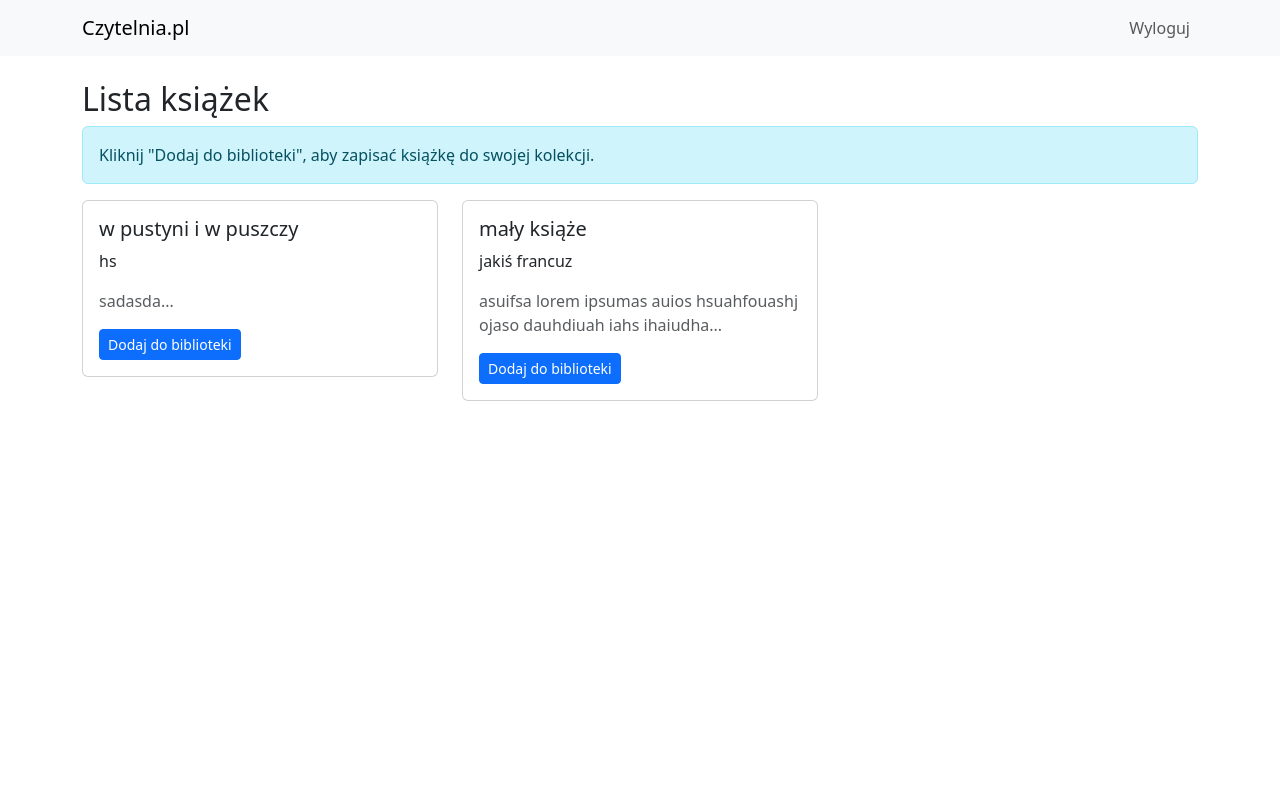
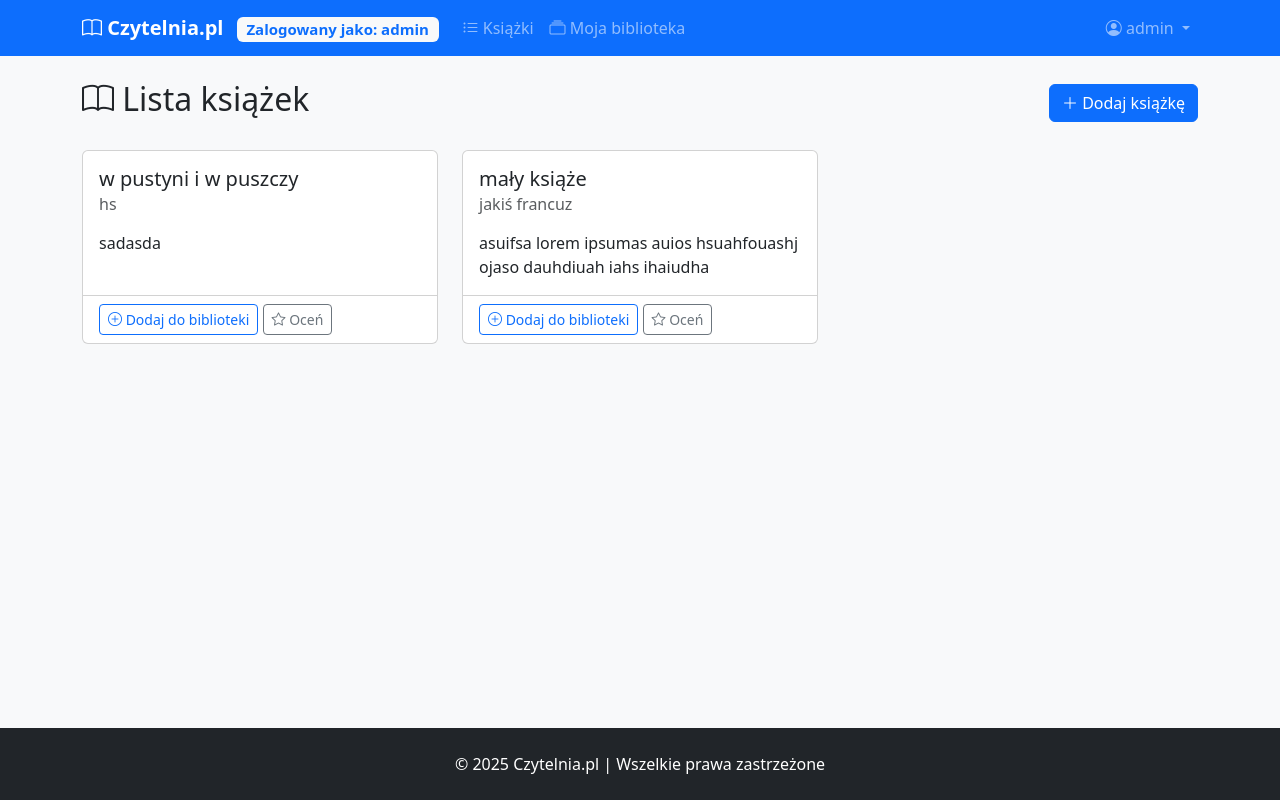
Before and after one commit to esnuter/czytelnia, a Flask app: page /books in a window 1280 px wide. Run offline with Flask 3, Linux system fonts and the light colour scheme; a user stored in the database is signed in.

Commit message:
Modernize UI with Bootstrap 5, add icons and improve layout

```diff
--- a/app.py
+++ b/app.py
@@ -75,8 +75,11 @@ def logout():
     return redirect(url_for('login'))
 
 @app.route('/')
+@app.route('/')
 def home():
-    return "Witaj w Czytelnia.pl!"  #
+    if current_user.is_authenticated:
+        return redirect(url_for('book_list'))
+    return render_template('home.html')
 
 @app.route('/add_book', methods=['GET', 'POST'])
 @login_required
--- a/templates/base.html
+++ b/templates/base.html
@@ -3,38 +3,111 @@
 <head>
     <meta charset="UTF-8">
     <meta name="viewport" content="width=device-width, initial-scale=1.0">
-    <title>Czytelnia.pl</title>
+    <title>Czytelnia.pl - {% block title %}{% endblock %}</title>
     <link href="https://cdn.jsdelivr.net/npm/bootstrap@5.3.0/dist/css/bootstrap.min.css" rel="stylesheet">
+    <link rel="stylesheet" href="https://cdn.jsdelivr.net/npm/bootstrap-icons@1.10.0/font/bootstrap-icons.css">
+    <style>
+        .book-card {
+            transition: transform 0.2s;
+        }
+        .book-card:hover {
+            transform: scale(1.03);
+        }
+        .navbar-brand {
+            font-weight: 700;
+        }
+        .status-badge {
+            font-size: 0.8rem;
+        }
+    </style>
 </head>
-<body>
-    <nav class="navbar navbar-expand-lg navbar-light bg-light">
+<body class="d-flex flex-column min-vh-100 bg-light">
+    <nav class="navbar navbar-expand-lg navbar-dark bg-primary mb-4">
         <div class="container">
-            <a class="navbar-brand" href="{{ url_for('home') }}">Czytelnia.pl</a>
-            <div class="navbar-nav">
+            <a class="navbar-brand" href="{{ url_for('home') }}">
+                <i class="bi bi-book"></i> Czytelnia.pl
                 {% if current_user.is_authenticated %}
-                    <a class="nav-link" href="{{ url_for('logout') }}">Wyloguj</a>
-                {% else %}
-                    <a class="nav-link" href="{{ url_for('login') }}">Zaloguj</a>
-                    <a class="nav-link" href="{{ url_for('register') }}">Zarejestruj</a>
+                <span class="badge bg-light text-primary ms-2">Zalogowany jako: {{ current_user.username }}</span>
                 {% endif %}
+            </a>
+            <button class="navbar-toggler" type="button" data-bs-toggle="collapse" data-bs-target="#navbarNav">
+                <span class="navbar-toggler-icon"></span>
+            </button>
+            <div class="collapse navbar-collapse" id="navbarNav">
+                <ul class="navbar-nav me-auto">
+                    <li class="nav-item">
+                        <a class="nav-link" href="{{ url_for('book_list') }}">
+                            <i class="bi bi-list-ul"></i> Książki
+                        </a>
+                    </li>
+                    {% if current_user.is_authenticated %}
+                    <li class="nav-item">
+                        <a class="nav-link" href="{{ url_for('my_library') }}">
+                            <i class="bi bi-collection"></i> Moja biblioteka
+                        </a>
+                    </li>
+                    {% endif %}
+                </ul>
+                <ul class="navbar-nav">
+                  {% if current_user.is_authenticated %}
+                  <li class="nav-item dropdown">
+                      <a class="nav-link dropdown-toggle" href="#" id="navbarDropdown" role="button" data-bs-toggle="dropdown">
+                          <i class="bi bi-person-circle"></i> {{ current_user.username }}
+                      </a>
+                      <ul class="dropdown-menu dropdown-menu-end">
+                          {% if current_user.is_moderator %}
+                          <li><a class="dropdown-item" href="{{ url_for('add_book') }}">
+                              <i class="bi bi-plus-circle"></i> Dodaj książkę
+                          </a></li>
+                          <li><hr class="dropdown-divider"></li>
+                          {% endif %}
+                          <li><a class="dropdown-item" href="{{ url_for('my_library') }}">
+                              <i class="bi bi-collection"></i> Moja biblioteka
+                          </a></li>
+                          <li><a class="dropdown-item" href="{{ url_for('logout') }}">
+                              <i class="bi bi-box-arrow-right"></i> Wyloguj
+                          </a></li>
+                      </ul>
+                  </li>
+                  {% else %}
+                  <li class="nav-item">
+                      <a class="nav-link" href="{{ url_for('login') }}">
+                          <i class="bi bi-box-arrow-in-right"></i> Zaloguj
+                      </a>
+                  </li>
+                  <li class="nav-item">
+                      <a class="nav-link" href="{{ url_for('register') }}">
+                          <i class="bi bi-person-plus"></i> Zarejestruj
+                      </a>
+                  </li>
+                  {% endif %}
+              </ul>
             </div>
         </div>
     </nav>
 
-    <div class="container mt-4">
+    <main class="container mb-5">
         {% with messages = get_flashed_messages(with_categories=true) %}
             {% if messages %}
                 {% for category, message in messages %}
-                    <div class="alert alert-{{ category }}">
-                        {{ message }}
-                    </div>
+                <div class="alert alert-{{ category }} alert-dismissible fade show">
+                    {{ message }}
+                    <button type="button" class="btn-close" data-bs-dismiss="alert"></button>
+                </div>
                 {% endfor %}
             {% endif %}
         {% endwith %}
 
         {% block content %}{% endblock %}
-    </div>
+    </main>
+
+    <footer class="bg-dark text-white py-4 mt-auto">
+        <div class="container text-center">
+            <p class="mb-0">&copy; 2025 Czytelnia.pl | Wszelkie prawa zastrzeżone</p>
+        </div>
+    </footer>
 
     <script src="https://cdn.jsdelivr.net/npm/bootstrap@5.3.0/dist/js/bootstrap.bundle.min.js"></script>
+    {% block scripts %}{% endblock %}
 </body>
 </html>
--- a/templates/books.html
+++ b/templates/books.html
@@ -1,32 +1,50 @@
 {% extends "base.html" %}
+
+{% block title %}Lista książek{% endblock %}
+
 {% block content %}
-<h2>Lista książek</h2>
+<div class="d-flex justify-content-between align-items-center mb-4">
+    <h2><i class="bi bi-book"></i> Lista książek</h2>
+    {% if current_user.is_moderator %}
+    <a href="{{ url_for('add_book') }}" class="btn btn-primary">
+        <i class="bi bi-plus-lg"></i> Dodaj książkę
+    </a>
+    {% endif %}
+</div>
 
-{% if current_user.is_authenticated %}
-<div class="alert alert-info">
-    Kliknij "Dodaj do biblioteki", aby zapisać książkę do swojej kolekcji.
-</div>
-{% endif %}
-
-<div class="row">
+{% if books %}
+<div class="row row-cols-1 row-cols-md-2 row-cols-lg-3 g-4">
     {% for book in books %}
-    <div class="col-md-4 mb-4">
-        <div class="card">
+    <div class="col">
+        <div class="card book-card h-100">
             <div class="card-body">
                 <h5 class="card-title">{{ book.title }}</h5>
-                <p class="card-text">{{ book.author }}</p>
+                <h6 class="card-subtitle mb-2 text-muted">{{ book.author }}</h6>
                 {% if book.description %}
-                <p class="card-text text-muted">{{ book.description[:100] }}...</p>
+                <p class="card-text mt-3">{{ book.description|truncate(150) }}</p>
                 {% endif %}
-
+            </div>
+            <div class="card-footer bg-transparent">
                 {% if current_user.is_authenticated %}
                 <form method="POST" action="{{ url_for('add_to_library', book_id=book.id) }}">
-                    <button type="submit" class="btn btn-primary btn-sm">Dodaj do biblioteki</button>
+                    <button type="submit" class="btn btn-sm btn-outline-primary">
+                        <i class="bi bi-plus-circle"></i> Dodaj do biblioteki
+                    </button>
+                    <a href="#" class="btn btn-sm btn-outline-secondary">
+                        <i class="bi bi-star"></i> Oceń
+                    </a>
                 </form>
+                {% else %}
+                <small class="text-muted">Zaloguj się, aby dodać do biblioteki</small>
                 {% endif %}
             </div>
         </div>
     </div>
     {% endfor %}
 </div>
+{% else %}
+<div class="alert alert-info">
+    Brak książek w bazie danych. {% if current_user.is_moderator %}Dodaj pierwszą książkę!{% endif %}
+</div>
+{% endif %}
 {% endblock %}
```
Also changed, not shown: templates/home.html (added, +14 -0 lines), templates/my_library.html (+30 -8 lines), instance/czytelnia.db.
